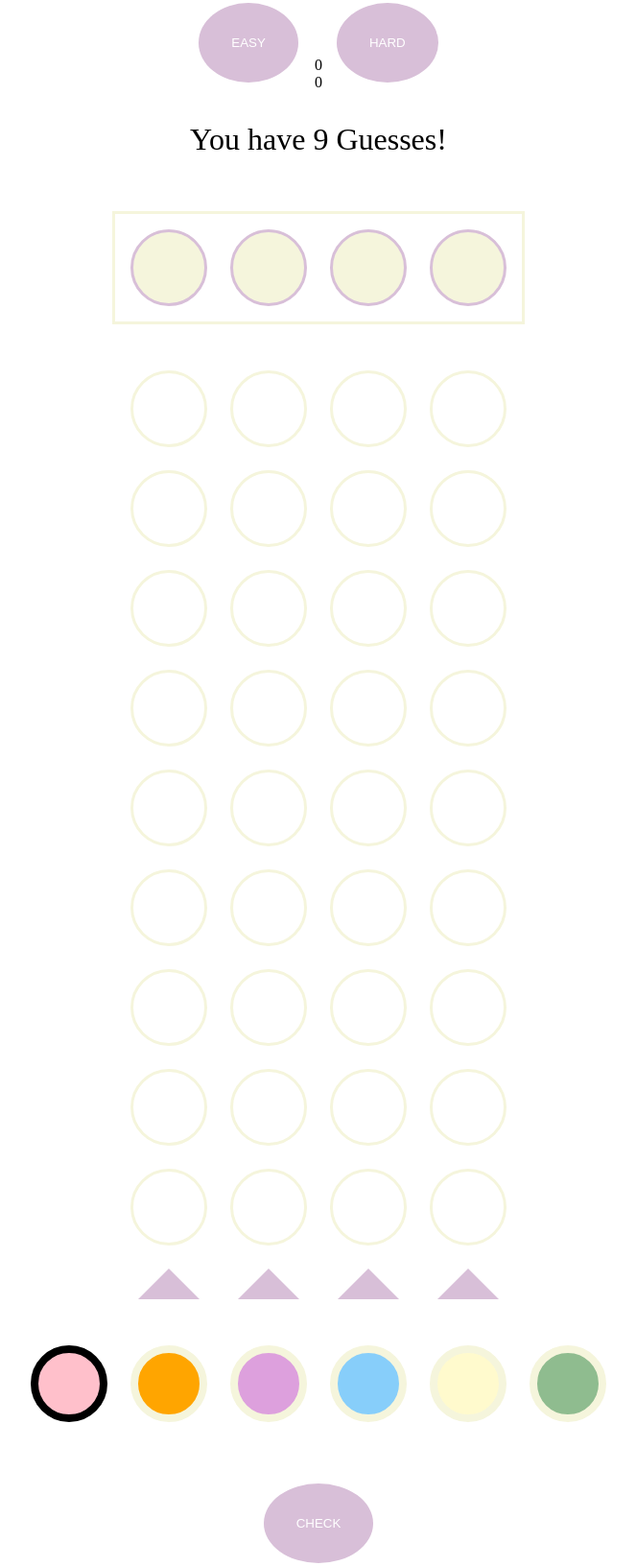
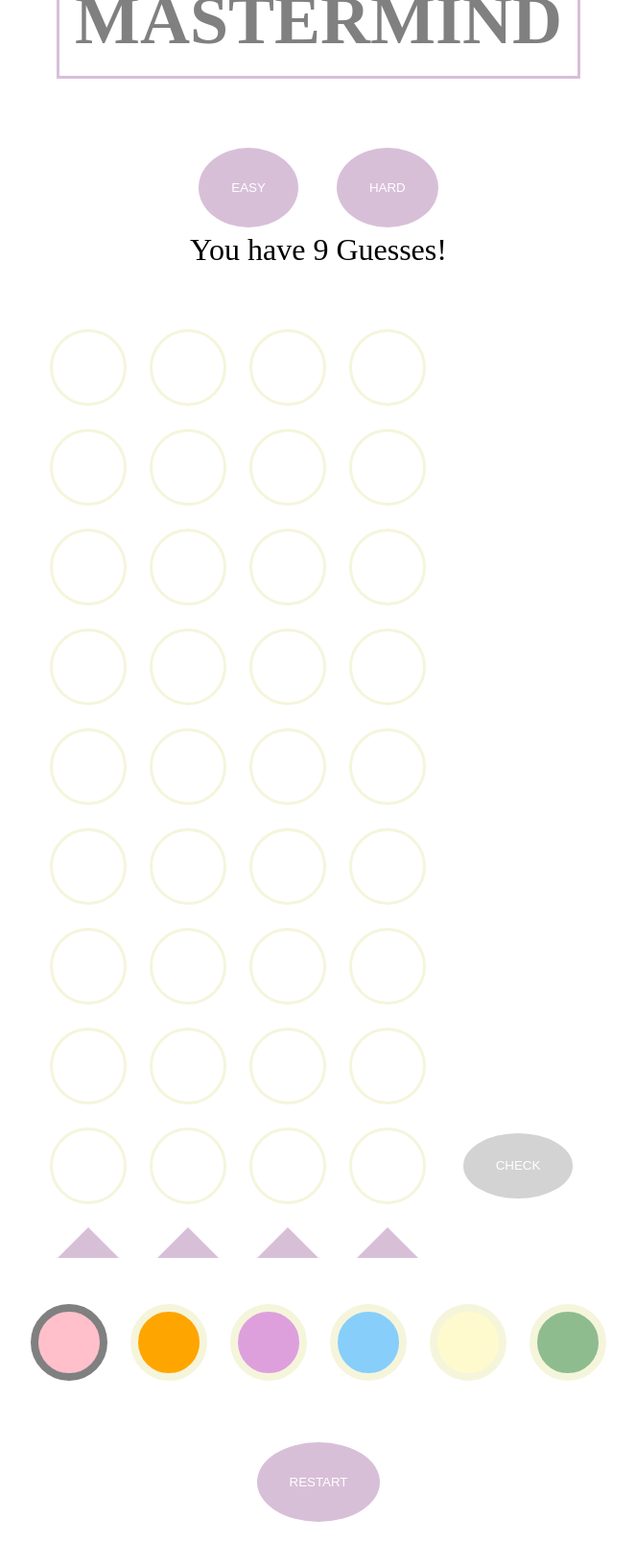
Before and after one commit to raquellyc/mastermindgame, a plain HTML site: page index.html in a window 1280 px wide. Shown: the part 11-1643 px from the top of the page at 96% size, without its empty margins (308-971 px from the left). After the commit the page ends 1597 px from the top, so only its background shows below. Drawn offline with Linux system fonts and the light colour scheme.

Commit message:
made changes to css and render check butn

```diff
--- a/css/main.css
+++ b/css/main.css
@@ -1,5 +1,6 @@
-*{
+* {
     box-sizing: border-box;
+
 }
 
 body {
@@ -10,20 +11,20 @@ body {
     justify-content: center;
     align-items: center;
 }
-h1{
+h1 {
     border: solid thistle;
     padding: 2vmin;
     color: gray;
     font-size: 9vmin;
 }
-p{
+p {
     width: 50vmin;
     text-align: center;
     font-size: 4vmin;
     margin-bottom: -2vmin;
 
 }
-.upbttn{
+.upbttn {
     display: grid;
     grid-auto-flow: column;
     height: 10vmin;
@@ -33,19 +34,19 @@ p{
 #board {
     display: grid;
     gap: 3vmin;
-    grid-template-columns: repeat(4, 10vmin);
+    grid-template-columns: repeat(4, 10vmin) 18vmin;
     grid-template-rows: repeat(9, 10vmin);
     margin-top: 10vmin;
 }
 
-#board > div{
+#board > div:not(.result) {
     border-radius: 50%;
     border: beige solid;
 }
 
-#spacemarkers{
+#spacemarkers {
     display: grid;
-    grid-template-columns: repeat(4, 10vmin);
+    grid-template-columns: repeat(4, 10vmin) 18vmin;
     gap: 3vmin;
     margin-top: -2vmin;
 
@@ -59,7 +60,7 @@ p{
     transform: scale(0.8);
 }
 
-#colorsel{
+#colorsel {
     display: grid;
     grid-template-columns: repeat(6, 10vmin);
     gap: 3vmin;
@@ -92,7 +93,7 @@ p{
     background-color: darkseagreen;
 }
 
-#secretcode{
+#secretcode {
     display: grid;
     gap: 3vmin;
     grid-template-columns: repeat(4, 10vmin);
@@ -111,7 +112,7 @@ p{
     background-color: beige;
 }
 
-button{
+button {
     margin-top: 3vmin;
     padding: 4vmin;
     background-color: thistle;
@@ -120,10 +121,29 @@ button{
     border-color: transparent;
 }
 
-button:hover{
+button:hover:not(:disabled) {
     background-color: gainsboro;
 }
+#check {
+    margin: 0;
+    display: flex;
+    justify-content: center;
+    align-items: center;
+    border-radius: 90%;
+    height: 6vmin;
+}
+
+#check:disabled {
+    background-color: lightgray;
+}
+
 #colorsel > div.selected-color {
-    border-color: black;
+    border-color: gray;
 
 }
+
+div.result {
+    display: flex;
+    justify-content: center;
+    align-items: center;
+}
--- a/index.html
+++ b/index.html
@@ -18,10 +18,6 @@
     <button>HARD</button>
 </div>
 
-<div id="gmscore">0</div>
-
-<div id="status">0</div>
-
 <p>You have 9 guesses!</p>
 
 <section id="secretcode">
@@ -35,52 +31,66 @@
 
 
 <section id="board">
+
     <div id="c0r8"></div>
     <div id="c1r8"></div>
     <div id="c2r8"></div>
     <div id="c3r8"></div>
+    <div class="result" id="r8"></div>
 
     <div id="c0r7"></div>
     <div id="c1r7"></div>
     <div id="c2r7"></div>
     <div id="c3r7"></div>
+    <div class="result" id="r7"></div>
+
 
     <div id="c0r6"></div>
     <div id="c1r6"></div>
     <div id="c2r6"></div>
     <div id="c3r6"></div>
+    <div class="result" id="r6"></div>
 
     <div id="c0r5"></div>
     <div id="c1r5"></div>
     <div id="c2r5"></div>
     <div id="c3r5"></div>
+    <div class="result" id="r5"></div>
 
     <div id="c0r4"></div>
     <div id="c1r4"></div>
     <div id="c2r4"></div>
     <div id="c3r4"></div>
+    <div class="result" id="r4"></div>
 
     <div id="c0r3"></div>
     <div id="c1r3"></div>
     <div id="c2r3"></div>
     <div id="c3r3"></div>
+    <div class="result" id="r3"></div>
 
     <div id="c0r2"></div>
     <div id="c1r2"></div>
     <div id="c2r2"></div>
     <div id="c3r2"></div>
+    <div class="result" id="r2"></div>
 
     <div id="c0r1"></div>
     <div id="c1r1"></div>
     <div id="c2r1"></div>
     <div id="c3r1"></div>
+    <div class="result" id="r1"></div>
 
     <div id="c0r0"></div>
     <div id="c1r0"></div>
     <div id="c2r0"></div>
     <div id="c3r0"></div>
+    <div class="result" id="r0"></div>
+
 
 </section>
+
+
 
 <section id="spacemarkers">
 <div id="c0"></div>
--- a/js/main.js
+++ b/js/main.js
@@ -1,8 +1,8 @@
 /*----- constants -----*/
 
 const COLORS = ["pink", "orange", "plum", "lightskyblue", "lemonchiffon", "darkseagreen"];
-let gameScore = 0;
-let scrtCode = [];
+
+
 
 
 
@@ -14,29 +14,21 @@ let winner;
 let selColorIdx;
 let colId;
 let columnId;
-
+let scrtCode;
 
 /*----- cached element references -----*/
 
 const msgEl = document.querySelector("p");
 const colorSel = document.getElementById("colorsel");
-const triId = document.getElementById("spacemarkers");
-const checkbttn = document.getElementById("check");
+const checkBtn = document.getElementById("check");
+const secretEl = document.getElementById('secretcode');
 
 /*----- event listeners -----*/
-colorSel.addEventListener('click', function(evt){
-    let btnId = evt.target.id;
-    selColorIdx = parseInt(btnId[3]);
-    render();
-})
+colorSel.addEventListener('click', handleColorSelection);
 
-triId.addEventListener("click", function(evt){
-    let purpId = evt.target.id
-    let colId = purpId[1]
-    renderBoard();
-})
+document.getElementById("spacemarkers").addEventListener("click", handleMarkerSelection);
 
-checkbttn.addEventListener("click", checkGuess);
+checkBtn.addEventListener("click", checkGuess);
 
 /*----- functions -----*/
 init();
@@ -44,28 +36,55 @@ init();
 function init() {
     board = [getNewGuess()];
     curGuessIdx = 0;
-    winner = false;
+    winner = null;
     selColorIdx = 0;
+    scrtCode = getScrtCode();
     render();
     //render is always last!
 }
 
 //this is the guess count and winner annoucement!
 function render() {
-    if (winner) {
+    if (winner === null) {
+        msgEl.innerHTML = `You have ${9 - curGuessIdx} Guesses!`
+    } else if (winner) {
         msgEl.innerHTML = "You Won!";
     } else {
-        msgEl.innerHTML = `You have ${9 - curGuessIdx} Guesses!`
+        msgEl.innerHTML = "You lost!";
     }
+    secretEl.style.display = winner === null ? 'none' : 'block';
     renderBoard();
+    renderCheckBtn();
     renderColorPicker();
 }
 
+function renderCheckBtn() {
+    if (winner !== null) return;
+    const resultEl = document.getElementById(`r${board.length - 1}`);
+    console.log(resultEl)
+    resultEl.appendChild(checkBtn);
+    checkBtn.disabled = getCurGuess().code.includes(null);
+}
+
+function getCurGuess() {
+    return board[board.length - 1];
+}
+
+function handleColorSelection(evt) {
+    let btnId = evt.target.id;
+    selColorIdx = parseInt(btnId[3]);
+    render();
+}
+
+function handleMarkerSelection(evt) {
+    let markerId = evt.target.id;
+    let markerIdx = parseInt(markerId[1]);
+    const curGuess = board[board.length - 1];
+    curGuess.code[markerIdx] = selColorIdx;
+    render();
+}
 
 function renderBoard() {
-    // console.log(board, colId)
-    // board[columnId] = COLORS[colId]
-    // console.log(board)
     board.forEach(function (guessObj, rowIdx) {
         guessObj.code.forEach(function (colorIdx, colIdx) {
             const div = document.getElementById(`c${colIdx}r${rowIdx}`);
@@ -95,8 +114,10 @@ function renderColorPicker() {
     colorSel.innerHTML = html;
 }
 
-function makescrtCode() {
-
-    let scrtCode = COLORS[Math.floor(math.random() * COLORS.length)];
-    return scrtCode;
+function getScrtCode() {
+    const code = [];
+    for (let i = 0; i < 4; i++) {
+        code.push(Math.floor(Math.random() * COLORS.length));
+    }
+    return code;
 }
```
